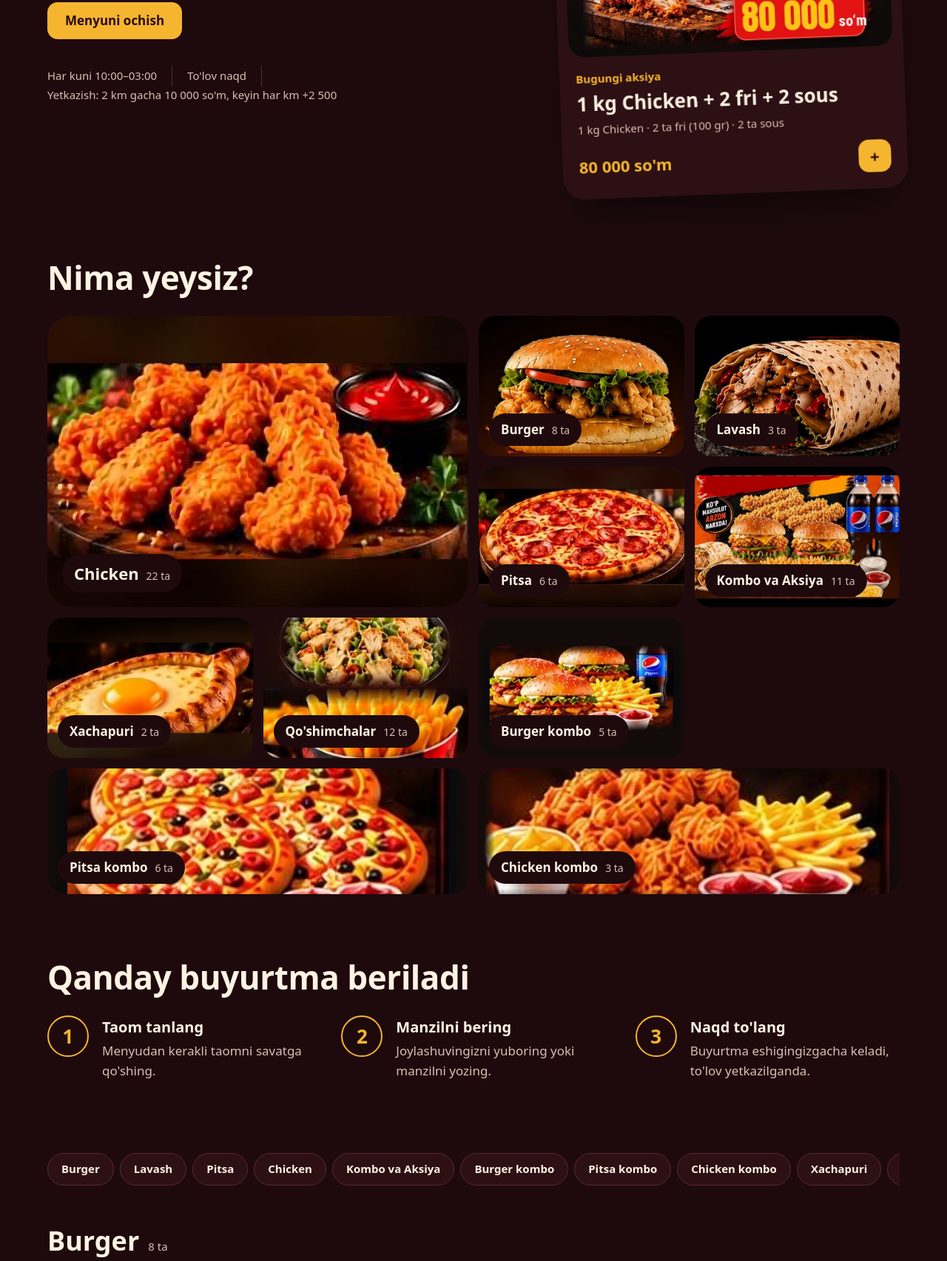
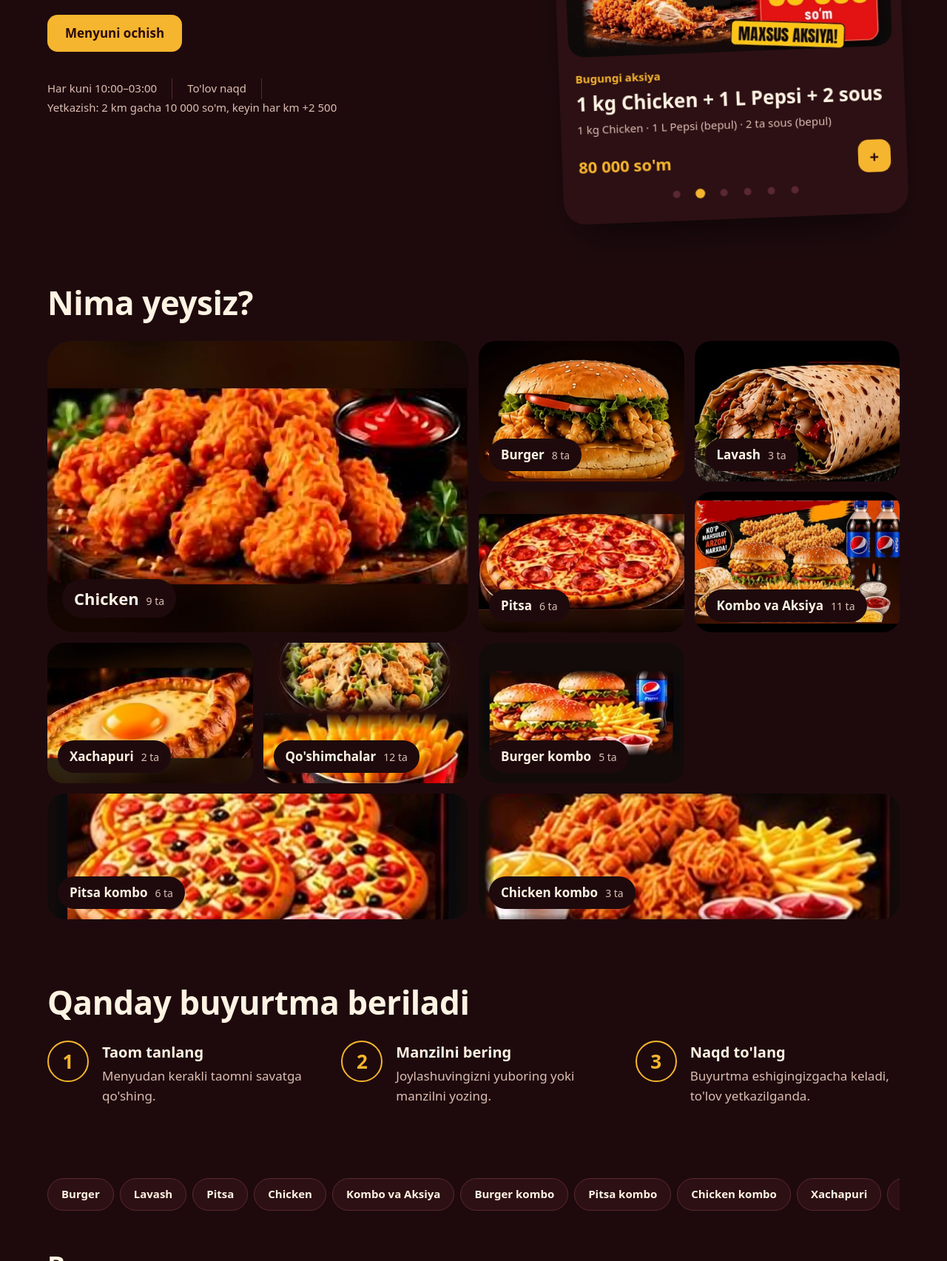
Before and after one commit to mukhiddinovsherzodbek-glitch/chicken24, a plain HTML site: page miniapp/site/index.html in a window 1280 px wide. Shown: the part 529-2234 px from the top of the page at 74% size. Drawn offline with Linux system fonts and the light colour scheme; no server answers.

Commit message:
Menyu, taklif tugmasi va sayt yangilanishlari

```diff
--- a/miniapp/site/index.html
+++ b/miniapp/site/index.html
@@ -13,9 +13,9 @@
   <link rel="preconnect" href="https://fonts.googleapis.com">
   <link rel="preconnect" href="https://fonts.gstatic.com" crossorigin>
   <link rel="stylesheet" href="https://fonts.googleapis.com/css2?family=Onest:wght@400;600;700&family=Rubik:wght@700;800&display=swap">
-  <link rel="stylesheet" href="site.css?v=2">
-  <script src="site-config.js?v=2" defer></script>
-  <script src="site.js?v=2" defer></script>
+  <link rel="stylesheet" href="site.css?v=4">
+  <script src="site-config.js?v=4" defer></script>
+  <script src="site.js?v=4" defer></script>
 </head>
 <body>
   <header class="top">
@@ -57,6 +57,7 @@
 
       <article class="deal" id="deal" hidden>
         <div class="stamp" aria-hidden="true"><b>03:00</b><span data-i18n="hero.stamp">gacha ochiq</span></div>
+        <div id="dealSwap" class="deal-swap">
           <img id="dealImg" src="" alt="" width="560" height="560">
           <div class="deal-b">
             <div class="deal-t" data-i18n="hero.deal">Bugungi aksiya</div>
@@ -64,6 +65,8 @@
             <p id="dealDesc"></p>
             <div class="deal-f"><span class="price" id="dealPrice"></span><div id="dealCtl"></div></div>
           </div>
+        </div>
+        <div class="deal-dots" id="dealDots" hidden></div>
       </article>
     </section>
 
@@ -108,6 +111,7 @@
         <span>Chicken24</span>
       </a>
     </div>
+    <a class="bot-link" href="https://t.me/Chicken24_uz" target="_blank" rel="noopener noreferrer" data-i18n="foot.fb">Taklif va shikoyat</a>
     <a class="bot-link" href="https://t.me/chicken24_bot" rel="noopener" data-i18n="foot.tg">Telegram botda ham buyurtma bering</a>
   </footer>
 
--- a/miniapp/site/site.css
+++ b/miniapp/site/site.css
@@ -43,7 +43,13 @@ h1 span{display:block}
 
 .deal{position:relative;transform:rotate(-2.2deg);background:var(--s1);border-radius:30px;padding:14px 14px 22px;box-shadow:0 30px 60px -20px rgba(0,0,0,.65);animation:settle .9s cubic-bezier(.2,.9,.3,1.15) both}
 @keyframes settle{from{transform:translateY(-34px) rotate(5deg);opacity:0}to{transform:rotate(-2.2deg);opacity:1}}
-.deal>img{width:100%;height:auto;border-radius:22px;background:var(--s2)}
+.deal-swap{transition:opacity .22s ease,transform .22s ease}
+.deal-swap.out{opacity:0;transform:translateY(6px)}
+.deal-dots{display:flex;justify-content:center;gap:4px;margin-top:6px}
+.deal-dots button{position:relative;width:28px;height:28px;border:0;background:none;cursor:pointer;padding:0}
+.deal-dots button::before{content:'';position:absolute;left:50%;top:50%;width:10px;height:10px;margin:-5px 0 0 -5px;border-radius:50%;background:var(--line);transition:background .2s,transform .2s}
+.deal-dots button[aria-current=true]::before{background:var(--ac);transform:scale(1.3)}
+.deal-swap>img{width:100%;height:auto;border-radius:22px;background:var(--s2)}
 .stamp{position:absolute;z-index:2;top:-26px;right:-20px;width:112px;height:112px;border-radius:50%;background:var(--ac);color:var(--act);display:flex;flex-direction:column;align-items:center;justify-content:center;transform:rotate(11deg);box-shadow:0 10px 24px rgba(0,0,0,.4);text-align:center;line-height:1.1}
 .stamp b{font:800 27px var(--hf)}.stamp span{font-size:13px;font-weight:600}
 .deal-b{padding:18px 8px 0;display:flex;flex-direction:column;gap:8px}
@@ -76,7 +82,7 @@ h1 span{display:block}
 .cats{display:flex;gap:8px;overflow-x:auto;padding:10px 0 14px;position:sticky;top:72px;z-index:10;background:var(--bg)}
 .cats a{flex:none;display:flex;align-items:center;min-height:44px;padding:8px 18px;border-radius:999px;border:1px solid var(--line);background:var(--s1);text-decoration:none;font-weight:600;font-size:15px}
 .cats a:hover{border-color:var(--ac);color:var(--ac)}
-.sec{padding-top:36px}
+.sec{padding-top:36px;scroll-margin-top:96px}
 .sec h2{margin:0 0 18px;font:800 clamp(26px,3.4vw,36px) var(--hf);display:flex;align-items:baseline;gap:12px}
 .sec h2 small{font:400 15px var(--bf);color:var(--mu)}
 .grid{display:grid;grid-template-columns:repeat(auto-fill,minmax(250px,1fr));gap:18px}
@@ -161,3 +167,26 @@ legend{font-weight:600;font-size:15px;padding:0 0 6px}
 @media (max-width:359px){.brand span{display:none}}
 @media (prefers-reduced-motion:reduce){html{scroll-behavior:auto}.deal{animation:none}.tile img{transition:none}}
 .tile-l small{white-space:nowrap}
+
+/* miqdor tanlash (bir xil taom, turli miqdor) */
+.chips{display:flex;flex-wrap:wrap;gap:6px;margin:2px 0 4px}
+.chip{display:inline-flex;align-items:center;gap:6px;min-height:36px;padding:6px 14px;border:1px solid var(--line);border-radius:999px;background:var(--s1);color:var(--tx);font:600 14px var(--bf,inherit);cursor:pointer}
+.chip:hover{border-color:var(--ac)}
+.chip[aria-pressed=true]{background:var(--ac);border-color:var(--ac);color:var(--act)}
+.chip-q{font-style:normal;font-weight:800;font-size:12px;min-width:18px;height:18px;line-height:18px;text-align:center;border-radius:9px;background:var(--ac);color:var(--act)}
+.chip[aria-pressed=true] .chip-q{background:var(--act);color:var(--ac)}
+.chip-q[hidden]{display:none}
+
+/* telefon: ixcham gorizontal kartalar - ko'proq taom bir ekranda, matn kesilmaydi */
+@media (max-width:720px){
+  .grid{grid-template-columns:1fr;gap:12px}
+  .card{flex-direction:row;align-items:stretch;border-radius:18px}
+  .card-im{flex:0 0 112px;width:112px}
+  .card-im img{width:112px;height:100%;min-height:128px;aspect-ratio:auto}
+  .card-im .price{left:6px;right:6px;bottom:6px;padding:4px 6px;text-align:center;font-size:13px}
+  .card-b{padding:12px 12px 12px;min-width:0;gap:6px}
+  .card h3{font-size:16px;overflow-wrap:anywhere}
+  .card p{font-size:13px}
+  .chips{gap:5px}
+  .chip{min-height:34px;padding:4px 11px;font-size:13px}
+}
--- a/miniapp/site/site.js
+++ b/miniapp/site/site.js
@@ -63,7 +63,7 @@
     'how.s3t': "Naqd to'lang", 'how.s3p': "Buyurtma eshigingizgacha keladi, to'lov yetkazilganda.",
     'end.t': 'Och qoldingizmi? Soat 03:00 gacha yetkazamiz.', 'end.cta': 'Buyurtma berish',
     'foot.hours': 'Har kuni 10:00–03:00', 'foot.tg': 'Telegram botda ham buyurtma bering', cnt: 'ta',
-    km: 'km', feeTbd: 'masofaga qarab', totalNoFee: 'Jami (yetkazishsiz)', 'foot.follow': 'Bizni kuzating',
+    km: 'km', feeTbd: 'masofaga qarab', totalNoFee: 'Jami (yetkazishsiz)', 'foot.follow': 'Bizni kuzating', 'foot.fb': 'Taklif va shikoyat',
   });
   Object.assign(T.ru, {
     'nav.how': 'Как заказать',
@@ -77,7 +77,7 @@
     'how.s3t': 'Оплатите наличными', 'how.s3p': 'Заказ приедет к двери, оплата при получении.',
     'end.t': 'Проголодались? Доставляем до 03:00.', 'end.cta': 'Заказать',
     'foot.hours': 'Ежедневно 10:00–03:00', 'foot.tg': 'Заказывайте и в Telegram-боте', cnt: 'блюд',
-    km: 'км', feeTbd: 'по расстоянию', totalNoFee: 'Итого (без доставки)', 'foot.follow': 'Мы в соцсетях',
+    km: 'км', feeTbd: 'по расстоянию', totalNoFee: 'Итого (без доставки)', 'foot.follow': 'Мы в соцсетях', 'foot.fb': 'Предложения и жалобы',
   });
 
   const store = {
@@ -174,9 +174,40 @@
       if (!its.length) continue;
       cats.append(el('a', { href: '#cat-' + c.id, text: catName(c) }));
       host.append(el('section', { class: 'sec', id: 'cat-' + c.id },
-        el('h2', {}, catName(c), el('small', { text: `${its.length} ${t('cnt')}` })),
-        el('div', { class: 'grid' }, its.map(card))));
+        el('h2', {}, catName(c), el('small', { text: `${entries(its).length} ${t('cnt')}` })),
+        el('div', { class: 'grid' }, entries(its).map((e) => (e.length > 1 ? groupCard(e) : card(e[0]))))));
     }
+  }
+  // Bir xil nomli, faqat miqdori farq qiladigan taomlar (group) bitta kartaga yig'iladi
+  const groupSel = new Map();   // group -> tanlangan taom id (til almashganda ham saqlanadi)
+  function entries(its) {
+    const out = [], seen = new Map();
+    for (const i of its) {
+      if (!i.group) { out.push([i]); continue; }
+      if (seen.has(i.group)) seen.get(i.group).push(i);
+      else { const g = [i]; seen.set(i.group, g); out.push(g); }
+    }
+    return out;
+  }
+  const variantName = (i) => (lang === 'ru' && i.variant_ru) || i.variant || i.name;
+  function groupCard(vs) {
+    const key = vs[0].group;
+    const cur = vs.find((v) => v.id === groupSel.get(key)) || vs[0];
+    const d = itemDesc(cur);
+    const card = el('article', { class: 'card grouped', 'data-group': key },
+      el('div', { class: 'card-im' },
+        el('img', { src: imgUrl(cur.image), alt: key, loading: 'lazy', width: 400, height: 300 }),
+        el('span', { class: 'price', text: sum(cur.price) })),
+      el('div', { class: 'card-b' },
+        el('h3', { text: key }),
+        el('div', { class: 'chips', role: 'group', 'aria-label': key },
+          vs.map((v) => el('button', { type: 'button', class: 'chip', 'data-id': v.id, 'aria-pressed': String(v.id === cur.id),
+            onclick: () => { groupSel.set(key, v.id); const n = groupCard(vs); card.replaceWith(n); renderMenuButtons(); } },
+            variantName(v), el('i', { class: 'chip-q' })))),
+        el('p', { text: d || '' }),
+        el('div', { class: 'card-f' }, el('div', { class: 'ctl' }))));
+    card.dataset.id = cur.id;
+    return card;
   }
   function card(i) {
     const d = itemDesc(i);
@@ -193,6 +224,10 @@
     document.querySelectorAll('.card').forEach((c) => {
       const id = c.dataset.id, q = cart[id] || 0, ctl = c.querySelector('.ctl');
       ctl.replaceChildren(ctlFor(id, q));
+      c.querySelectorAll('.chip').forEach((b) => {
+        const n = cart[b.dataset.id] || 0, badge = b.querySelector('.chip-q');
+        badge.textContent = n ? String(n) : ''; badge.hidden = !n;
+      });
     });
     if (dealId) $('dealCtl').replaceChildren(ctlFor(dealId, cart[dealId] || 0));
   }
@@ -210,25 +245,50 @@
 
   // ---------------------------------------------------------------- bosh sahifa: aksiya va mozaika
   let dealId = null;
-  function renderLanding() {
-    const deal = $('deal');
-    const pick = byId.get('kombo-1') || menu.items.find((i) => i.category === 'kombo');
-    dealId = pick ? pick.id : null;
-    deal.hidden = !pick;
-    if (pick) {
+  // Bosh sahifadagi kartochka: kombo va aksiya taomlari navbat bilan almashinadi
+  const DEAL_CATS = ['kombo', 'aksiya', 'aksiyalar', 'akciya'];
+  let dealList = [], dealIdx = 0, dealTimer = null;
+  function showDeal(n, animate) {
+    const pick = dealList[n];
+    if (!pick) return;
+    dealIdx = n; dealId = pick.id;
+    const fill = () => {
       const img = $('dealImg');
       img.src = imgUrl(pick.image); img.alt = pick.name;
       $('dealName').textContent = pick.name;
       $('dealDesc').textContent = itemDesc(pick);
       $('dealPrice').textContent = sum(pick.price);
-    }
+      $('dealCtl').replaceChildren(ctlFor(pick.id, cart[pick.id] || 0));
+      document.querySelectorAll('#dealDots button').forEach((d, i) => d.setAttribute('aria-current', String(i === n)));
+    };
+    const box = $('dealSwap');
+    if (animate && !matchMedia('(prefers-reduced-motion: reduce)').matches) {
+      box.classList.add('out');
+      setTimeout(() => { fill(); box.classList.remove('out'); }, 220);
+    } else fill();
+  }
+  function startDeal() {
+    clearInterval(dealTimer);
+    if (dealList.length < 2 || matchMedia('(prefers-reduced-motion: reduce)').matches) return;
+    dealTimer = setInterval(() => { if (!document.hidden) showDeal((dealIdx + 1) % dealList.length, true); }, 4500);
+  }
+  function renderLanding() {
+    const deal = $('deal');
+    dealList = menu.items.filter((i) => DEAL_CATS.includes(i.category)).slice(0, 6);
+    dealIdx = Math.min(dealIdx, Math.max(0, dealList.length - 1));
+    deal.hidden = !dealList.length;
+    const dots = $('dealDots');
+    dots.replaceChildren(...dealList.map((p, i) => el('button', { type: 'button', 'aria-label': p.name, onclick: () => { showDeal(i, true); startDeal(); } })));
+    dots.hidden = dealList.length < 2;
+    showDeal(dealIdx, false);
+    startDeal();
     const host = $('tiles');
     host.replaceChildren();
     const order = ['chicken', 'burger', 'lavash', 'pizza', 'kombo', 'xachapuri', 'qoshimchalar'];
     const cats = order.map((id) => menu.categories.find((c) => c.id === id)).filter(Boolean);
     for (const c of menu.categories) if (!cats.includes(c)) cats.push(c);
     cats.forEach((c, n) => {
-      const count = menu.items.filter((i) => i.category === c.id).length;
+      const count = entries(menu.items.filter((i) => i.category === c.id)).length;
       const cls = 'tile' + (c.id === 'chicken' ? ' big' : (n >= cats.length - 2 && cats.length >= 7 ? ' wide' : ''));
       host.append(el('a', { class: cls, href: '#cat-' + c.id },
         el('img', { src: imgUrl(c.image), alt: '', loading: 'lazy' }),
```
Also changed, not shown: 1 other file. Lines whose indentation alone changed are shown as unchanged.
